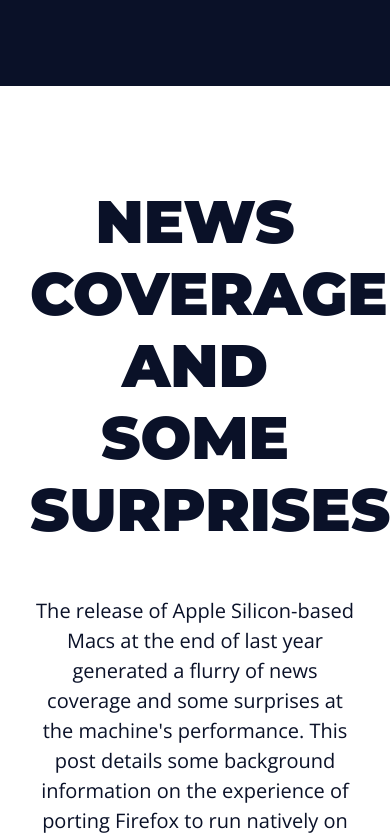
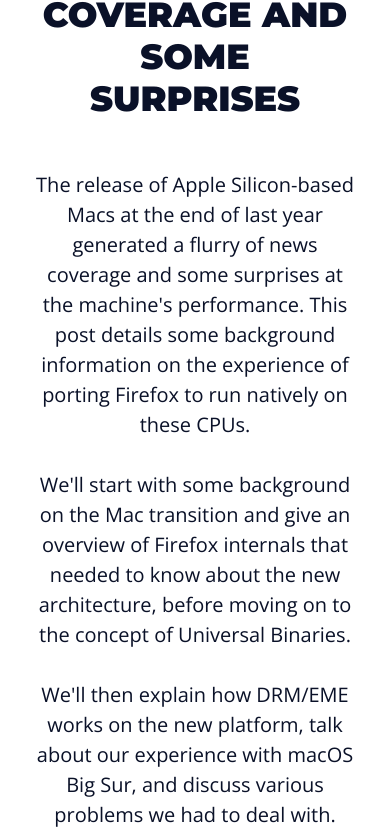
Before and after one commit to squoliver83/landing-page-cursojs, a plain HTML site: page index.html in a window 390 px wide. Shown: the part 1058-1893 px from the top of the page. Drawn offline with nearby package versions, Linux system fonts and the light colour scheme.

Commit message:
Correção do tamanho do título

```diff
--- a/assets/css/styles.css
+++ b/assets/css/styles.css
@@ -185,6 +185,11 @@
 }
 
 @media (max-width: 800px) {
+
+    h2 {
+        font-size: 3.5rem;
+    }
+
     .intro-content, .grid {
         grid-template-columns: 1fr;
     }
```
